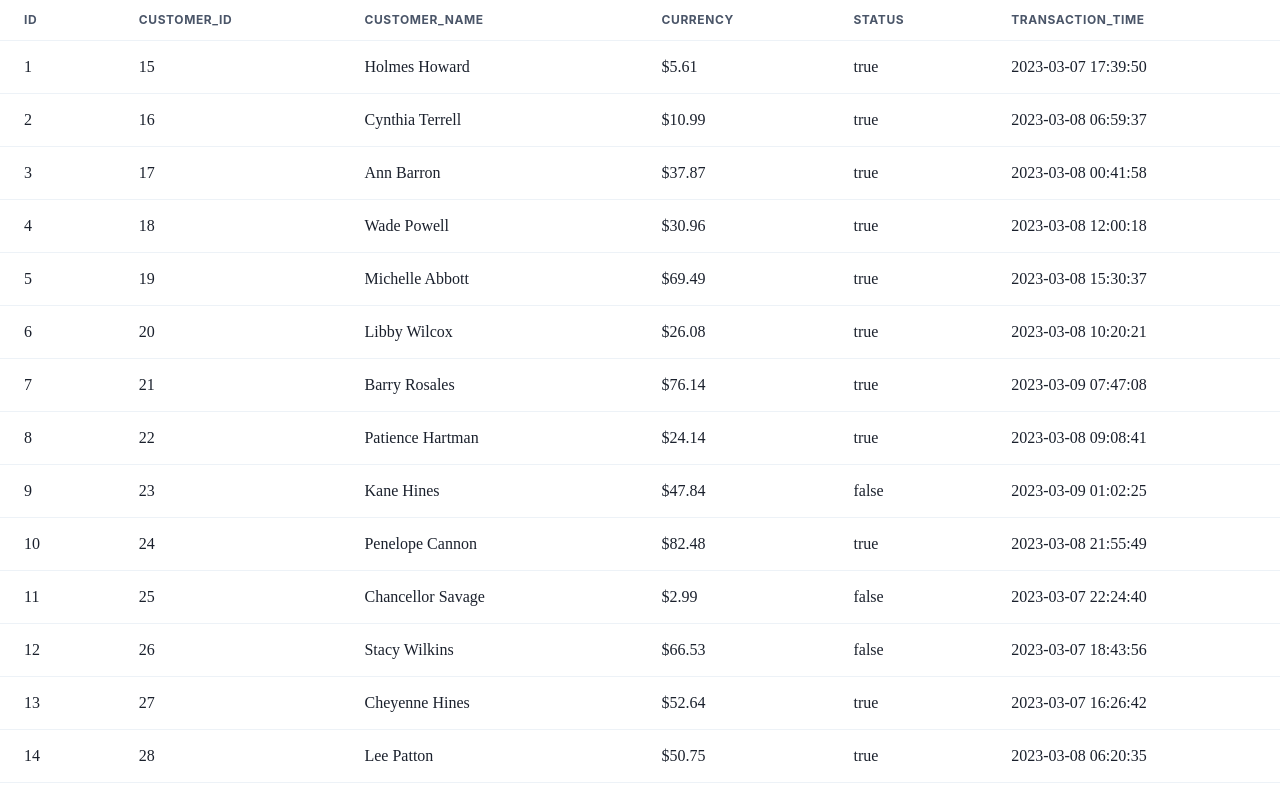
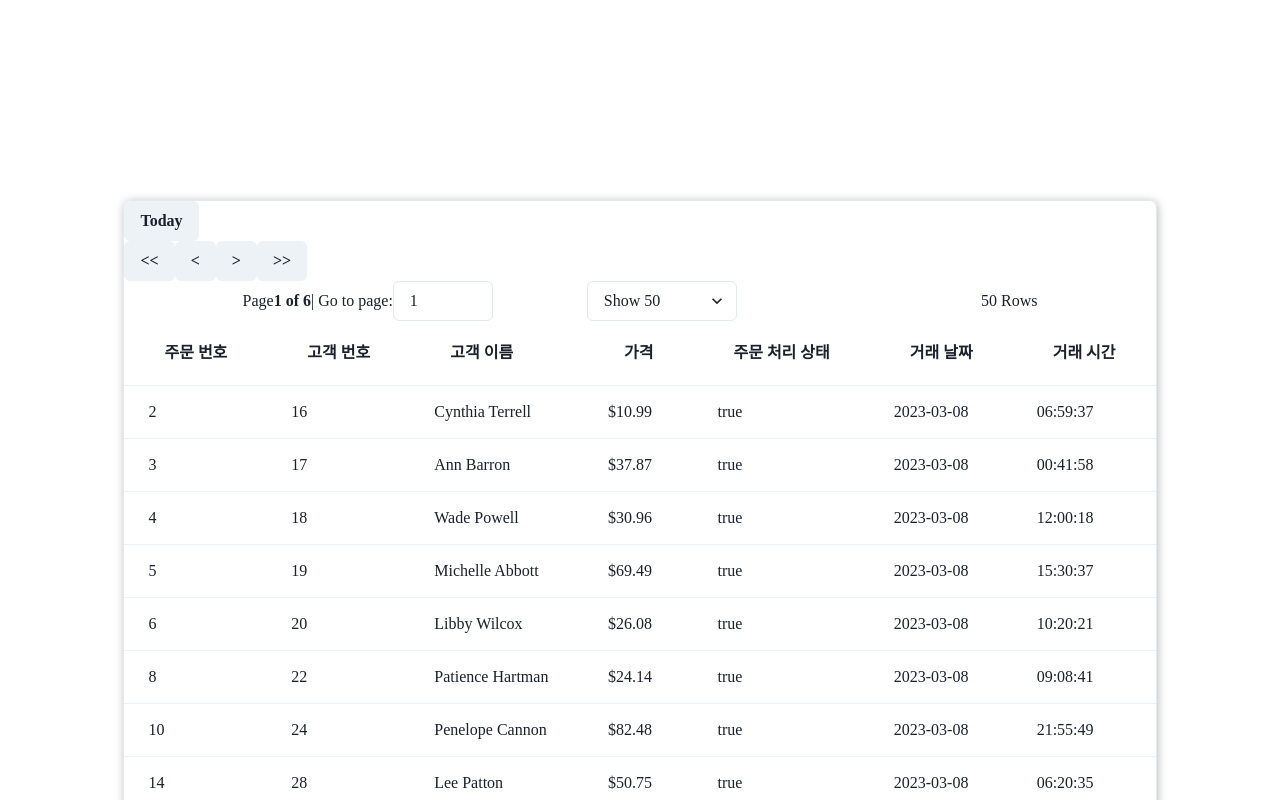
Before and after one commit to wanted-onboarding-10team/pre-onboarding-9th-4-10, a React (Create React App) app: page / in a window 1280 px wide. Shown: the top 800 px of the page. Built offline with nearby package versions, Linux system fonts and the light colour scheme; a web font is replaced by a local one.

Commit message:
[#2,#3] feature: '오늘' 거래건만 보이도록 필터링, 정렬 기능 구현
react-table 에서 제공하는 setColumnFilters를 이용해 날짜 필터링
기본 정렬은 주문번호
주문번호, 거래일 & 거래시간 column 클릭시 내림차순 정렬 기능 구현

```diff
--- a/src/components/MainTable.tsx
+++ b/src/components/MainTable.tsx
@@ -1,11 +1,14 @@
+import { useEffect, useState } from 'react';
 import {
   ColumnDef,
   flexRender,
   getCoreRowModel,
+  getFacetedRowModel,
+  getFilteredRowModel,
   getPaginationRowModel,
+  getSortedRowModel,
   useReactTable,
 } from '@tanstack/react-table';
-import { DataResponse } from 'types';
 import {
   Thead,
   Tbody,
@@ -13,12 +16,15 @@ import {
   Th,
   Td,
   TableContainer,
-  Table,
+  Table as ChakraTable,
   Button,
   Select,
   Input,
+  HStack,
+  Box,
+  Text,
 } from '@chakra-ui/react';
-import { useEffect } from 'react';
+import { DataResponse } from 'types';
 
 const MainTable = ({
   data,
@@ -27,20 +33,28 @@ const MainTable = ({
   data: DataResponse[];
   columns: ColumnDef<DataResponse, any>[];
 }) => {
+  const [dateFilter, setDateFilter] = useState('2023-03-08');
+
   const table = useReactTable({
     data,
     columns,
     getCoreRowModel: getCoreRowModel(),
+    getFilteredRowModel: getFilteredRowModel(),
+    getSortedRowModel: getSortedRowModel(),
+    getFacetedRowModel: getFacetedRowModel(),
     getPaginationRowModel: getPaginationRowModel(),
-    debugTable: true,
   });
 
   useEffect(() => {
     table.setPageSize(50);
+    table.setColumnFilters([{ id: 'transaction_time', value: dateFilter }]);
   }, []);
 
   return (
     <TableContainer overflow={'hidden'}>
+      <HStack>
+        <Button>Today</Button>
+      </HStack>
       <Button onClick={() => table.setPageIndex(0)} disabled={!table.getCanPreviousPage()}>
         {'<<'}
       </Button>
@@ -56,12 +70,13 @@ const MainTable = ({
       >
         {'>>'}
       </Button>
-      <span>
-        <div>Page</div>
+      <HStack flexDir={'row'} justifyContent='space-around'>
+        <Box maxW={'100px'}>
+          <Text>
+            Page
             <strong>
               {table.getState().pagination.pageIndex + 1} of {table.getPageCount()}
             </strong>
-      </span>
             <span>
               | Go to page:
               <Input
@@ -73,6 +88,9 @@ const MainTable = ({
                 }}
               />
             </span>
+          </Text>
+        </Box>
+
         <Select
           maxW={'150px'}
           value={table.getState().pagination.pageSize}
@@ -86,18 +104,41 @@ const MainTable = ({
             </option>
           ))}
         </Select>
-      <div>{table.getRowModel().rows.length} Rows</div>
-      <Table variant='simple'>
+        <span>{table.getRowModel().rows.length} Rows</span>
+      </HStack>
+      <ChakraTable variant='simple'>
         <Thead>
           {table.getHeaderGroups().map(headerGroup => (
             <Tr key={headerGroup.id}>
-              {headerGroup.headers.map(header => (
+              {headerGroup.headers.map(header => {
+                return (
                   <Th key={header.id}>
-                  {header.isPlaceholder
-                    ? null
-                    : flexRender(header.column.columnDef.header, header.getContext())}
+                    {header.isPlaceholder ? null : (
+                      <>
+                        {' '}
+                        {header.id === 'id' || header.id === 'transaction_time' ? (
+                          <Button
+                            bg='none'
+                            {...{
+                              onClick: header.column.getToggleSortingHandler(),
+                            }}
+                          >
+                            {flexRender(header.column.columnDef.header, header.getContext())}
+                            {{
+                              asc: ' 🔼',
+                              desc: ' 🔽',
+                            }[header.column.getIsSorted() as string] ?? null}
+                          </Button>
+                        ) : (
+                          <Button bg='none'>
+                            {flexRender(header.column.columnDef.header, header.getContext())}
+                          </Button>
+                        )}
+                      </>
+                    )}
                   </Th>
-              ))}
+                );
+              })}
             </Tr>
           ))}
         </Thead>
@@ -110,7 +151,7 @@ const MainTable = ({
             </Tr>
           ))}
         </Tbody>
-      </Table>
+      </ChakraTable>
     </TableContainer>
   );
 };
--- a/src/pages/MainPage.tsx
+++ b/src/pages/MainPage.tsx
@@ -1,81 +1,28 @@
 import { useMemo } from 'react';
 import useOrderList from 'hooks/useOrderList';
-import {
-  createColumnHelper,
-  flexRender,
-  getCoreRowModel,
-  useReactTable,
-} from '@tanstack/react-table';
-import { Thead, Tbody, Tr, Th, Td, TableContainer, Table } from '@chakra-ui/react';
-import { DataResponse } from 'types';
-
-const columnHelper = createColumnHelper<DataResponse>();
-const columns = [
-  columnHelper.accessor('id', {
-    cell: info => info.getValue(),
-  }),
-  columnHelper.accessor('customer_id', {
-    cell: info => info.getValue(),
-  }),
-  columnHelper.accessor('customer_name', {
-    cell: info => info.getValue(),
-  }),
-  columnHelper.accessor('currency', {
-    cell: info => info.getValue(),
-  }),
-  columnHelper.accessor('status', {
-    cell: info => info.getValue().toString(),
-  }),
-  columnHelper.accessor('transaction_time', {
-    cell: info => info.getValue(),
-  }),
-];
+import MainTable from 'components/MainTable';
+import LayoutWrapper from 'components/common/LayoutWrapper';
+import useColums from 'hooks/useColums';
 
 const MainPage = () => {
   const { data: orders, isLoading, status, isFetching } = useOrderList();
-  console.log(status, isFetching);
+  const columns = useColums();
 
-  const data = useMemo(() => {
-    return orders;
-  }, [orders]);
-
-  const table = useReactTable({
-    data,
-    columns,
-    getCoreRowModel: getCoreRowModel(),
-  });
+  const data = useMemo(() => orders, [orders]);
 
   if (isLoading || !data || isFetching) {
     return <div>로딩중..</div>;
   }
 
   return (
-    <TableContainer>
-      <Table variant='simple'>
-        <Thead>
-          {table.getHeaderGroups().map(headerGroup => (
-            <Tr key={headerGroup.id}>
-              {headerGroup.headers.map(header => (
-                <Th key={header.id}>
-                  {header.isPlaceholder
-                    ? null
-                    : flexRender(header.column.columnDef.header, header.getContext())}
-                </Th>
-              ))}
-            </Tr>
-          ))}
-        </Thead>
-        <Tbody>
-          {table.getRowModel().rows.map(row => (
-            <Tr key={row.id}>
-              {row.getVisibleCells().map(cell => (
-                <Td key={cell.id}>{flexRender(cell.column.columnDef.cell, cell.getContext())}</Td>
-              ))}
-            </Tr>
-          ))}
-        </Tbody>
-      </Table>
-    </TableContainer>
+    <LayoutWrapper>
+      <MainTable
+        {...{
+          data,
+          columns,
+        }}
+      />
+    </LayoutWrapper>
   );
 };
 
```
Lines whose indentation alone changed are shown as unchanged.
